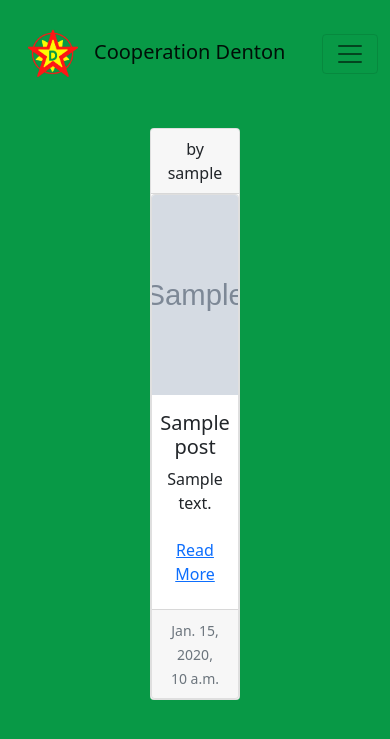
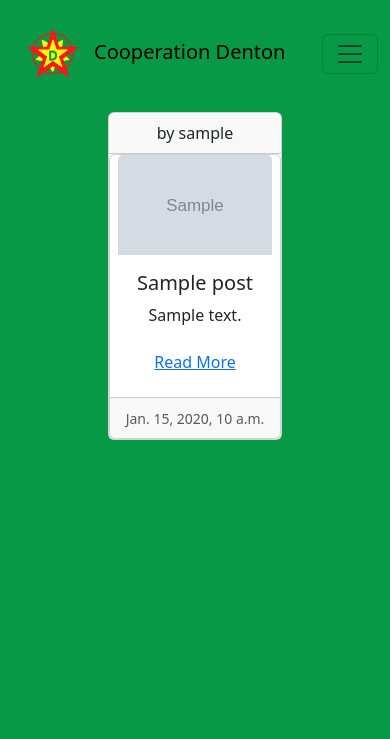
Before and after one commit to Cooperation-Denton/website, a Django app: page / in a window 390 px wide. Shown: the top 739 px of the page. Run offline with Django 5.2, Linux system fonts and the light colour scheme; tables that the repository leaves empty hold one stand-in row (values such as "Sample post"); grey boxes marked "Sample" are stand-in pictures.

Commit message:
update bootstrap, add some responsiveness to main page, calendar, contacts

```diff
--- a/Templates/base.html
+++ b/Templates/base.html
@@ -7,9 +7,9 @@
     <meta name="viewport" content="width=device-width, initial-scale=1" />
     <!-- Bootstrap CSS -->
     <link
-      href="https://cdn.jsdelivr.net/npm/bootstrap@5.0.2/dist/css/bootstrap.min.css"
+      href="https://cdn.jsdelivr.net/npm/bootstrap@5.3.3/dist/css/bootstrap.min.css"
       rel="stylesheet"
-      integrity="sha384-EVSTQN3/azprG1Anm3QDgpJLIm9Nao0Yz1ztcQTwFspd3yD65VohhpuuCOmLASjC"
+      integrity="sha384-QWTKZyjpPEjISv5WaRU9OFeRpok6YctnYmDr5pNlyT2bRjXh0JMhjY6hW+ALEwIH"
       crossorigin="anonymous"
     />
     <link href="{% static 'styles/main.css' %}" rel="stylesheet" />
@@ -17,8 +17,11 @@
   </head>
   <body>
     {%block body%}
-    <header class="header fixed-top">
-      <nav class="navbar navbar-expand-lg navbar-light">
+    <header
+      class="header fixed-top"
+      style="background-color: rgb(8, 153, 70, 0.9)"
+    >
+      <nav class="navbar navbar-expand-lg">
         <div class="container-fluid">
           <a class="navbar-brand" href="{% url 'home' %}"
             ><img
@@ -38,7 +41,25 @@
             <span class="navbar-toggler-icon"></span>
           </button>
           <div class="collapse navbar-collapse" id="navbarSupportedContent">
-            <ul class="navbar-nav ms-auto mb-2 mb-lg-0">
+            <ul class="navbar-nav ms-auto">
+              <li class="nav-dropdown ms-auto">
+                <a
+                  class="nav-link active"
+                  aria-current="page"
+                  href="{% url 'contact' %}"
+                  >Contact</a
+                >
+              </li>
+
+              <li class="nav-dropdown ms-auto">
+                <a
+                  class="nav-link active"
+                  aria-current="page"
+                  href="https://nc.cooperationdenton.org/apps/calendar/p/g5eEbkeJCWwsmxc2"
+                  target="_blank"
+                  >Calendar</a
+                >
+              </li>
               <li class="nav-dropdown">
                 {% if user.is_authenticated %}
                 <a
@@ -55,5 +76,10 @@
       </nav>
     </header>
     {% block content %} {% endblock %} {% endblock body%}
+    <script
+      src="https://cdn.jsdelivr.net/npm/bootstrap@5.3.3/dist/js/bootstrap.bundle.min.js"
+      integrity="sha384-YvpcrYf0tY3lHB60NNkmXc5s9fDVZLESaAA55NDzOxhy9GkcIdslK1eN7N6jIeHz"
+      crossorigin="anonymous"
+    ></script>
   </body>
 </html>
--- a/Templates/home.html
+++ b/Templates/home.html
@@ -1,14 +1,14 @@
 {% extends 'base.html'%} {% load static%} {% block content%}
 
-<div class="container mb-3 post-stream">
+<div class="container block-container gap-5">
   {% for post in posts %}
-  <div class="col-4">
-    <div class="card post-card">
+  <div class="col-sm-12 col-lg-4">
+    <div class="card">
       <div class="card-header text-center">by {{post.author}}</div>
       <div class="card text-center align-items-center">
         <img
           src="/media/{{post.image}}"
-          class="card-img-top hero-image"
+          class="card-img-top post-card-image"
           alt="..."
         />
         <div class="card-body">
--- a/blog/views.py
+++ b/blog/views.py
@@ -36,7 +36,7 @@ def post_details(request, slug):
     post = Post.objects.get(slug=slug)
     md_parser = markdown.Markdown(extensions=["fenced_code"])
     post.body = md_parser.convert(post.body)
-    comments = Comment.objects.order_by("-created_on")
+    comments = Comment.objects.filter(post=post.id).order_by("-created_on")
     new_comment = None
     if request.method == "POST":
         form = CommentForm(request.POST or None)
@@ -48,3 +48,7 @@ def post_details(request, slug):
     else:
         form = CommentForm()
     return render(request, "add_comment.html", {'form': form, 'post': post, 'comments': comments, 'new_comment': new_comment})
+
+
+def contact(request):
+    return render(request, "contact.html", {})
--- a/cooperation_denton/urls.py
+++ b/cooperation_denton/urls.py
@@ -13,5 +13,6 @@ urlpatterns = [
          views.delete_post, name='delete_blog_post'),
     path('blog/<slug:slug>', views.post_details, name='post_details'),
     path('rss', BlogFeeds(), name="blog_feed"),
+    path('contact/', views.contact, name='contact'),
 
 ] + static(settings.MEDIA_URL, document_root=settings.MEDIA_ROOT)
--- a/static/styles/main.css
+++ b/static/styles/main.css
@@ -9,29 +9,26 @@ body {
     object-fit: cover;
 }
 
-.post-stream {
+.block-container {
     display: flex;
+    flex-wrap: wrap;
     justify-content: space-evenly;
-    flex-flow: row wrap;
     align-items: center;
     margin-top: 7rem;
-}
-
-.post-card {
-    margin: 1rem;
-}
-
-.post-card-footer {
-    width: 100%;
 }
 
 .post-details {
     margin-top: 5rem;
 }
 
+.post-card-image {
+    height: 100px;
+    max-width: 90%;
+    object-fit: cover;
+}
+
 .hero-image {
-    height: 200px;
-    object-fit: cover;
+    max-width: 50%;
 }
 
 input, textarea {
```
Also changed, not shown: Templates/contact.html (added, +9 -0 lines).
